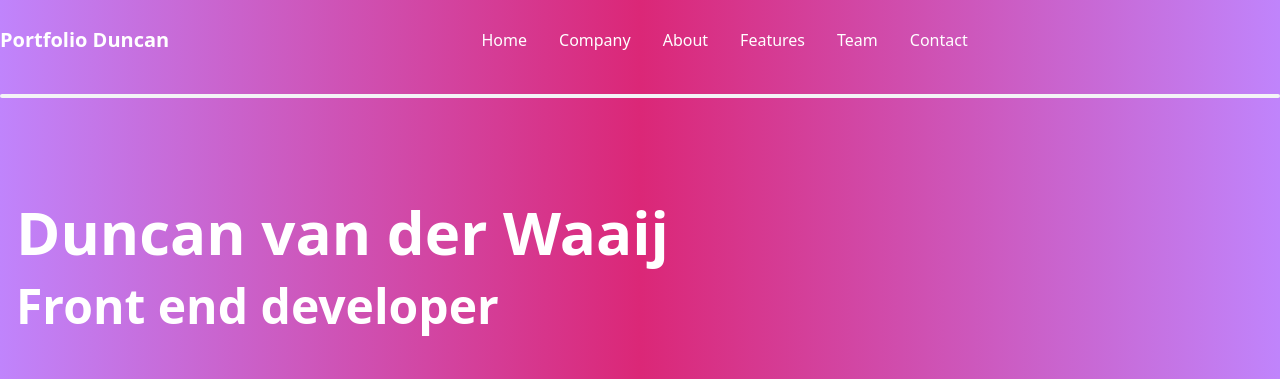
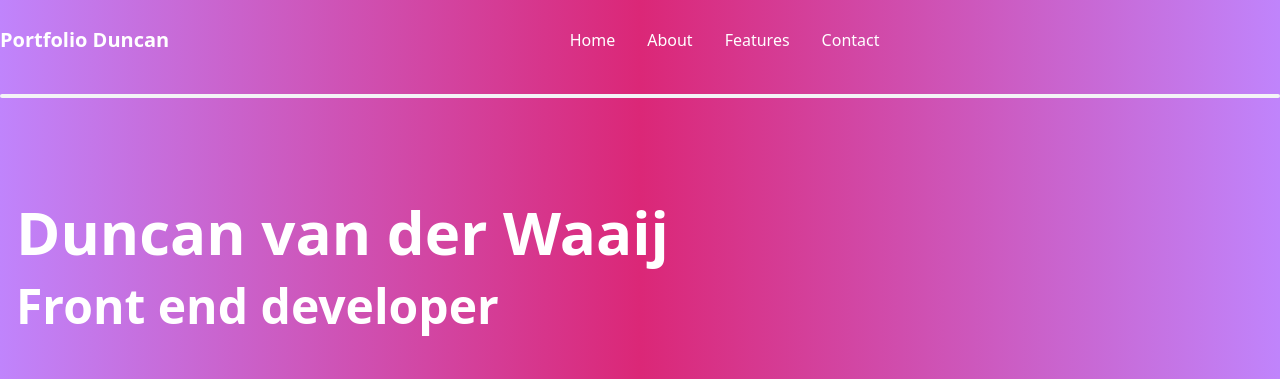
Before and after one commit to Duncanvdw/Portfolio, a plain HTML site: page index.html in a window 1280 px wide. Shown: the top 379 px of the page. Drawn offline with nearby package versions, Linux system fonts and the light colour scheme.

Commit message:
home page begin af

```diff
--- a/index.html
+++ b/index.html
@@ -24,16 +24,10 @@
                             <a href="index.html" class="block py-2 pr-4 pl-3 text-white hover:text-slate-800 rounded bg-primary-700 lg:bg-transparent lg:text-primary-700 lg:p-0 dark:text-white" aria-current="page">Home</a>
                         </li>
                         <li>
-                            <a href="company.html" class="block py-2 pr-4 pl-3 text-white hover:text-slate-800 border-b border-gray-100 hover:bg-gray-50 lg:hover:bg-transparent lg:border-0 lg:hover:text-primary-700 lg:p-0 dark:text-gray-400 lg:dark:hover:text-white dark:hover:bg-gray-700 dark:hover:text-white lg:dark:hover:bg-transparent dark:border-gray-700">Company</a>
-                        </li>
-                        <li>
                             <a href="#" class="block py-2 pr-4 pl-3 text-white hover:text-slate-800 border-b border-gray-100 hover:bg-gray-50 lg:hover:bg-transparent lg:border-0 lg:hover:text-primary-700 lg:p-0 dark:text-gray-400 lg:dark:hover:text-white dark:hover:bg-gray-700 dark:hover:text-white lg:dark:hover:bg-transparent dark:border-gray-700">About</a>
                         </li>
                         <li>
                             <a href="#" class="block py-2 pr-4 pl-3 text-white hover:text-slate-800 border-b border-gray-100 hover:bg-gray-50 lg:hover:bg-transparent lg:border-0 lg:hover:text-primary-700 lg:p-0 dark:text-gray-400 lg:dark:hover:text-white dark:hover:bg-gray-700 dark:hover:text-white lg:dark:hover:bg-transparent dark:border-gray-700">Features</a>
-                        </li>
-                        <li>
-                            <a href="#" class="block py-2 pr-4 pl-3 text-white hover:text-slate-800 border-b border-gray-100 hover:bg-gray-50 lg:hover:bg-transparent lg:border-0 lg:hover:text-primary-700 lg:p-0 dark:text-gray-400 lg:dark:hover:text-white dark:hover:bg-gray-700 dark:hover:text-white lg:dark:hover:bg-transparent dark:border-gray-700">Team</a>
                         </li>
                         <li>
                             <a href="#" class="block py-2 pr-4 pl-3 text-white hover:text-slate-800 border-b border-gray-100 hover:bg-gray-50 lg:hover:bg-transparent lg:border-0 lg:hover:text-primary-700 lg:p-0 dark:text-gray-400 lg:dark:hover:text-white dark:hover:bg-gray-700 dark:hover:text-white lg:dark:hover:bg-transparent dark:border-gray-700">Contact</a>
```
